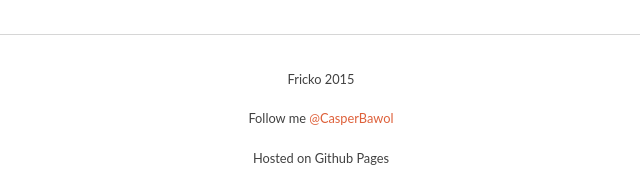
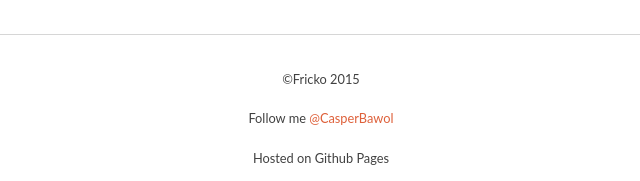
Before and after one commit to casperbawol/casperbawol.github.io, a plain HTML site: page index.html in a window 1280 px wide. Shown: the part 3000-3181 px from the top of the page, 319-959 px from the left. Drawn offline with Linux system fonts and the light colour scheme; a script that the page names is missing.

Commit message:
adding copy sign

```diff
--- a/index.html
+++ b/index.html
@@ -144,7 +144,7 @@
 
             <div class="footer">
                 <div class="footer-col">
-                <p>Fricko 2015</p>
+                <p>&copy;Fricko 2015</p>
                 <p>Follow me <a href="https://twitter.com/CasperBawol">@CasperBawol</a></p>
                 <p>Hosted on Github Pages</p>
                 </div>
```
